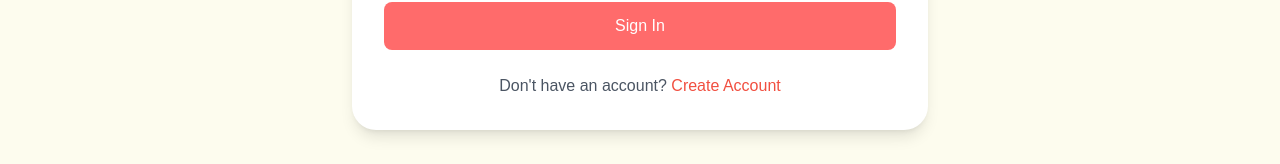
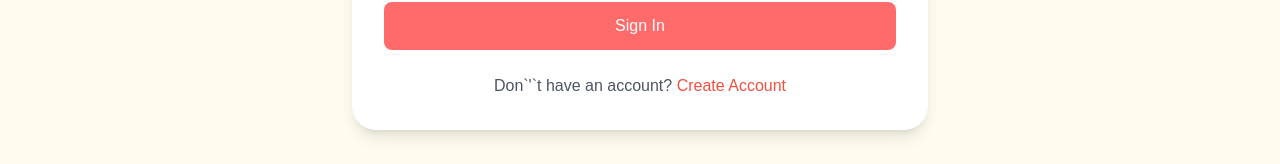
Before and after one commit to jinniejurie/Re-U-Project, a Next.js app in the folder app_frontend/: page /login in a window 1280 px wide. Shown: the part 510-674 px from the top of the page. Built offline with nearby package versions, Linux system fonts and the light colour scheme; a web font is replaced by a local one.

Commit message:
fix singlequote problem

```diff
--- a/app_frontend/src/app/login/page.js
+++ b/app_frontend/src/app/login/page.js
@@ -85,7 +85,7 @@ export default function Login() {
             </button>
 
             <div className="text-center text-gray-600">
-              Don't have an account?{' '}
+              Don`&apos;`t have an account?{' '}
               <Link href="/register" className="text-reu-red hover:text-reu-red/80">
                 Create Account
               </Link>
--- a/app_frontend/src/app/page.js
+++ b/app_frontend/src/app/page.js
@@ -150,7 +150,7 @@ export default function Home() {
                   <h3 className="text-2xl font-medium mb-2">Send it on its way</h3>
                   <p className="text-sm max-w-xs">
                     Let your unused stuff spark joy again
-                    for someone else in TU who'll love it just as much.
+                    for someone else in TU who&apos;ll love it just as much.
                   </p>
                 </div>
               </div>
```
